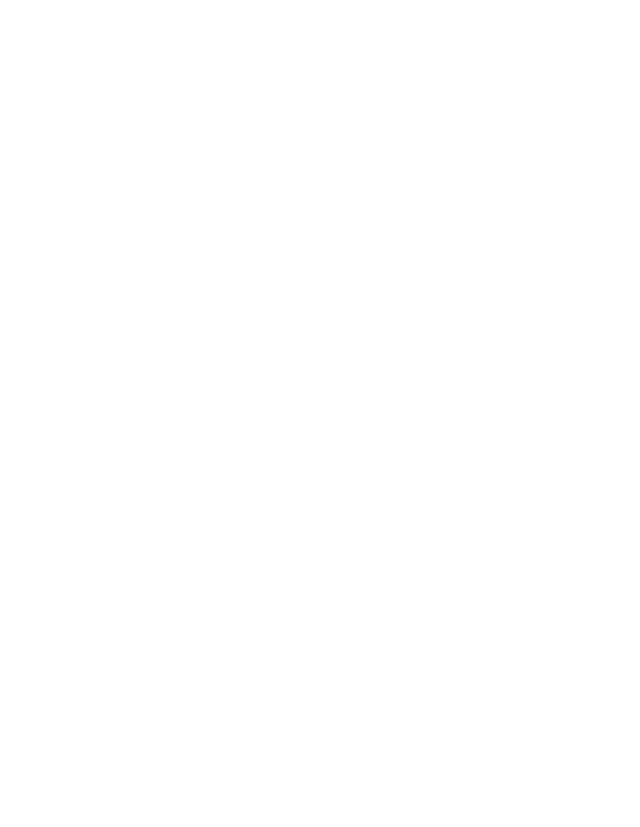
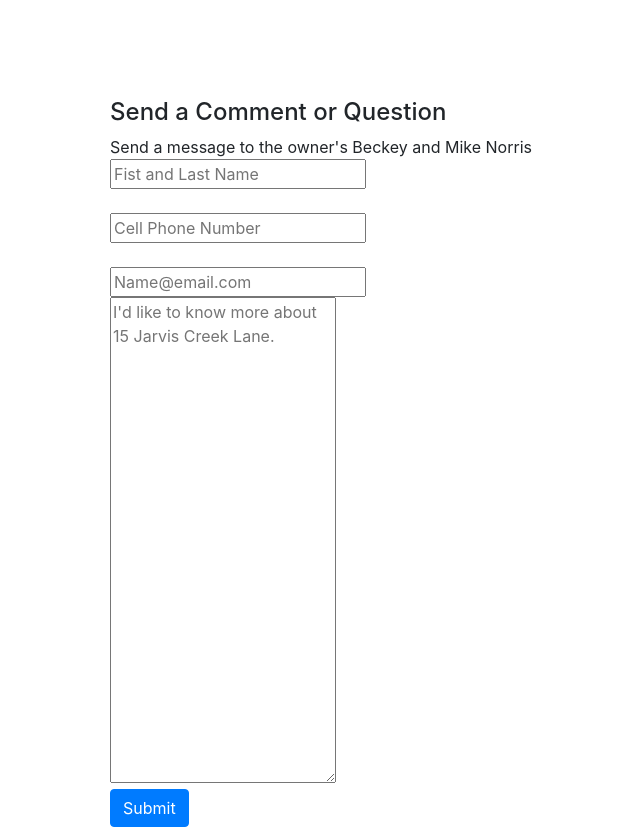
Before and after one commit to Norrismi/jarvis, a React (Create React App) app: page / in a window 1280 px wide. Shown: the part 2599-3426 px from the top of the page, without its empty margins (319-959 px from the left). Before the commit the page ends 2697 px from the top, so only its background shows below. Built offline with nearby package versions, Linux system fonts and the light colour scheme; no server answers.

Commit message:
working on contact form

```diff
--- a/package.json
+++ b/package.json
@@ -3,11 +3,15 @@
   "version": "0.1.0",
   "private": true,
   "dependencies": {
+    "@firebase/firestore": "^2.3.0",
     "@testing-library/jest-dom": "^5.11.4",
     "@testing-library/react": "^11.1.0",
     "@testing-library/user-event": "^12.1.10",
     "bootstrap": "^4.6.0",
+    "dotenv": "^9.0.2",
+    "firebase": "^8.6.1",
     "react": "^17.0.2",
+    "react-alert": "^7.0.3",
     "react-bootstrap": "^1.5.2",
     "react-dom": "^17.0.2",
     "react-responsive-carousel": "^3.2.18",
--- /dev/null
+++ b/src/Components/contactForm/ContactForm.js
@@ -0,0 +1,123 @@
+import React, { Component } from 'react';
+import {db} from '../../firebase'
+import {useAlert} from 'react-alert'
+
+
+let emailRegex =  RegExp(/[^@]+@[^.]+\..+/);
+
+
+class ContactForm extends Component {
+
+    state = {
+        name: '',
+        phone: '',
+        email:'',
+        message: '',
+        formErrors: []
+    }
+
+
+    handleChange = event => {
+        event.preventDefault();
+        const {name, value} = event.target;
+        let formErrors = this.state.formErrors;
+
+        // switch(name){
+        //     case "email":
+        //         formErrors.email = emailRegex.test(value)
+        //             ? null
+        //             : "Please enater a valid email address"
+        //         break;
+
+        //         default:
+        //             break;
+        // }
+        // this.setState({ formErrors, [name]:value })
+    }
+
+    handleSubmit = event => {
+        event.preventDefault()
+        const {name, phone, email, message} = this.state
+
+        if(email){
+          db.collection('submissions').add({
+              name: name,
+              phone: phone,
+              email: email,
+              message: message
+          })
+          .then(() => {
+            useAlert.success("Message submitted successfully!");
+          })
+        //   .catch((error)=>{
+        //     useAlert.error("Please make sure all fields are completed!");
+        //   })
+
+
+        }
+    }
+
+
+
+
+
+    render() {
+
+        let {formErrors} = this.state
+        console.log(this.state)
+        return (
+            <div className="contact-form_container">
+                <h4 className="contact-form_title">Send a Comment or Question </h4>
+                    <div className="contact-form_subtitle">Send a message to the owner's Beckey and Mike Norris</div>
+                <form className="contact-form" onSubmit={this.handleSubmit}>
+                    <div className="form-name">
+                        <input
+                            type="text"
+                            name="name"
+                            value={this.state.name}
+                            onChange={this.handleChange}
+                            placeholder="Fist and Last Name"
+                        />
+                    </div>
+                    <br></br>
+                    <div className="form-phone">
+                        <input
+                            type="tel"
+                            name="phone"
+                            value={this.state.phone}
+                            onChange={this.handleChange}
+                            placeholder="Cell Phone Number"
+                        />
+                    </div>
+                    {/* {formErrors.phone ? <span>{formErrors.phone}</span> : null} */}
+                    <br></br>
+                    <div className="form-email ">
+                        <input
+                            type="email"
+                            name="email"
+                            value={this.state.email}
+                            onChange={this.handleChange}
+                            placeholder="Name@email.com"
+                            aria-describedby="emailHelp"
+                            // required
+                        />
+                    </div>
+                    {/* {formErrors.email ? <span>{formErrors.email}</span> : null} */}
+                    <div className="form-message">
+                        <textarea
+                            name="message"
+                            value={this.state.message}
+                            onChange={this.handleChange}
+                            placeholder="I'd like to know more about 15 Jarvis Creek Lane."
+                            rows="20"
+                            required
+                        ></textarea>
+                    </div>
+                    <button className="contact-form_button  btn btn-primary" type="submit">Submit</button>
+                </form>
+            </div>
+        );
+    }
+}
+
+export default ContactForm;
--- a/src/Components/home/Home.js
+++ b/src/Components/home/Home.js
@@ -1,6 +1,7 @@
 import React from 'react';
 import JarvisCarousel from '../carousel/carousel'
 import './home.css'
+import ContactForm  from '../contactForm/ContactForm'
 
 const Home = () => {
     return (
@@ -75,7 +76,7 @@ const Home = () => {
                     </a>
 
                 </p>
-                <div class="collapse" id="collapseExample">
+                <div className="collapse" id="collapseExample">
                     <div>
                     Aliquam faucibus purus in massa tempor nec feugiat nisl. Iaculis urna id volutpat lacus laoreet. Sed enim ut sem
                     viverra aliquet eget sit. Massa id neque aliquam vestibulum morbi. Convallis posuere morbi leo urna. Molestie at
@@ -318,7 +319,7 @@ const Home = () => {
 
 
 
-
+            <ContactForm/>
 
 
         </div>
--- /dev/null
+++ b/src/firebase.js
@@ -0,0 +1,18 @@
+import firebase from 'firebase/app'
+import 'firebase/firestore'
+
+var firebaseApp = firebase.initializeApp({
+
+
+    apiKey: process.env.REACT_APP_FIREBASE_KEY,
+    authDomain: process.env.REACT_APP_FIREBASE_DOMAIN,
+    projectId: process.env.REACT_APP_FIREBASE_PROJECT_ID,
+    storageBucket: process.env.REACT_APP_FIREBASE_STORAGE_BUCKET,
+    messagingSenderId: process.env.REACT_APP_FIREBASE_SENDER_ID,
+    appId: process.env.REACT_APP_FIREBASE_APP_ID
+})
+
+
+var db = firebaseApp.firestore()
+
+export {db};
```
Also changed, not shown: src/Components/contactForm/contactForm.css (added), 2 other files (tests, documents, lock files or other folders).
